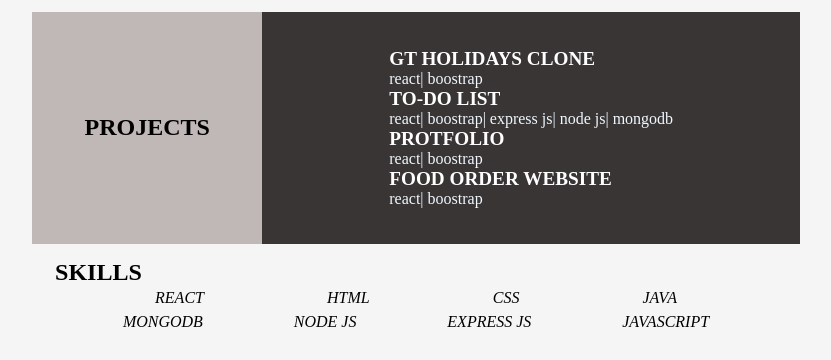
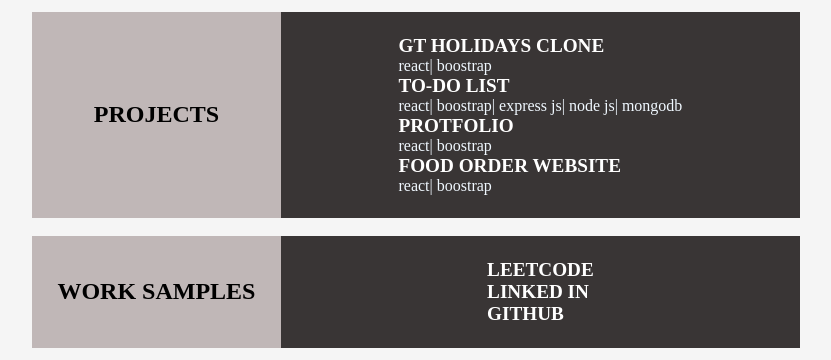
Before and after one commit to PRAVEEN-PR-2004/PRAVEEN-PR-2004.github.io, a plain HTML site: page index.html in a window 1280 px wide. Shown: the part 371-731 px from the top of the page, without its empty margins (224-1055 px from the left). Drawn offline with Linux system fonts and the light colour scheme.

Commit message:
Add files via upload

```diff
--- a/index.html
+++ b/index.html
@@ -105,6 +105,7 @@
       }
 
       .project {
+        padding: 3%;
         border: 1px solid black;
         border-top: 0;
         display: flex;
@@ -115,6 +116,7 @@
       }
 
       .projectlist {
+        padding: 3%;
         border: 1px solid black;
         display: flex;
         width: 70%;
@@ -253,6 +255,21 @@
         </dl>
       </div>
     </div>
+    <br>
+    <div class="noborder section3">
+      <div class="noborder project">
+        <h2>WORK SAMPLES</h2>
+      </div>
+      <div class="noborder projectlist">
+        <dl>
+          <dt><a href="https://leetcode.com/u/praveen2004ttp/" style="text-decoration: none;color: white;">LEETCODE</a></dt>
+          <dt><a href="https://www.linkedin.com/in/praveen-p-r-15-09-2004-ttp/ " style="text-decoration: none;color: white;">LINKED IN</a></dt>
+          <dt><a href="https://github.com/PRAVEEN-PR-2004" style="text-decoration: none;color: white;">GITHUB</a></dt>
+
+
+        </dl>
+      </div>
+    </div>
 
 
     <div class="noborder section4">
@@ -273,6 +290,7 @@
         </ul>
       </div>
     </div>
+    <br>
     <div class="noborder section5">
       <a href="tel:+91 9597412160">
         <i class="fa-solid fa-phone text-white"></i>
```
